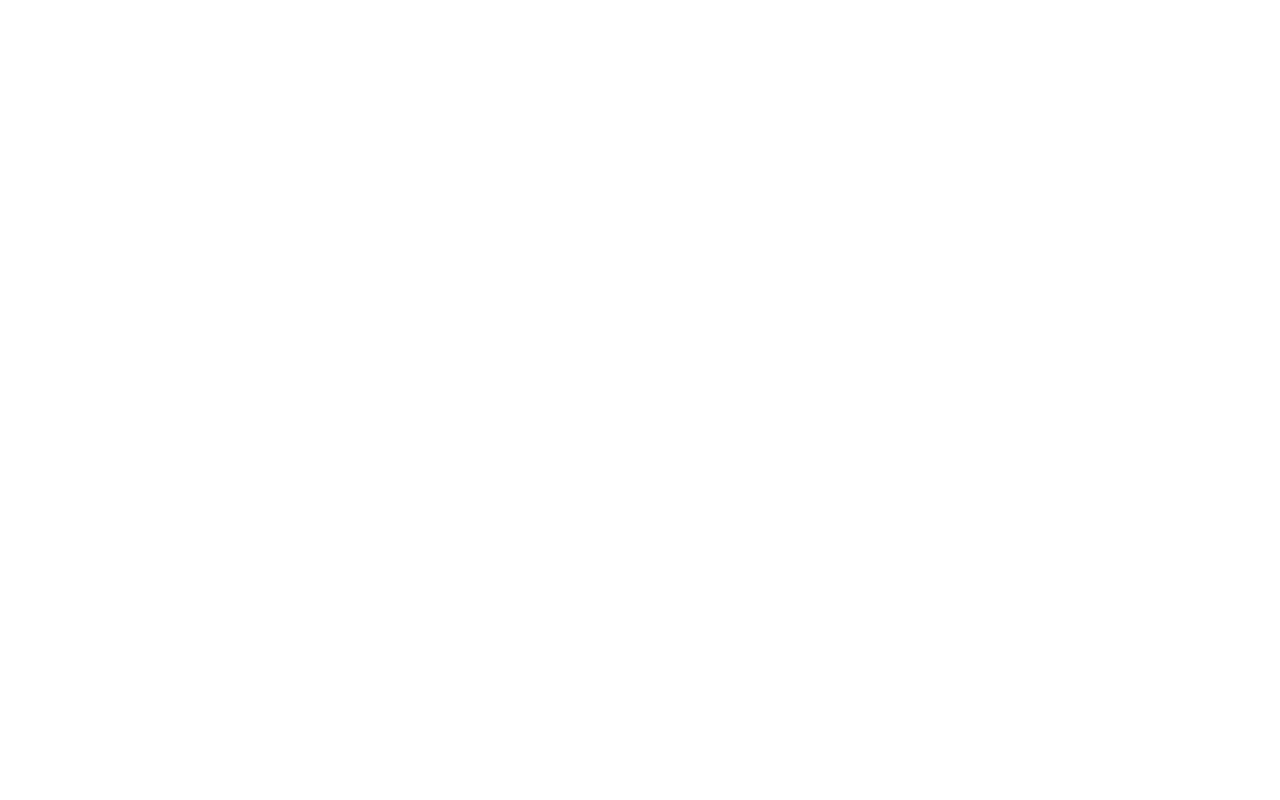
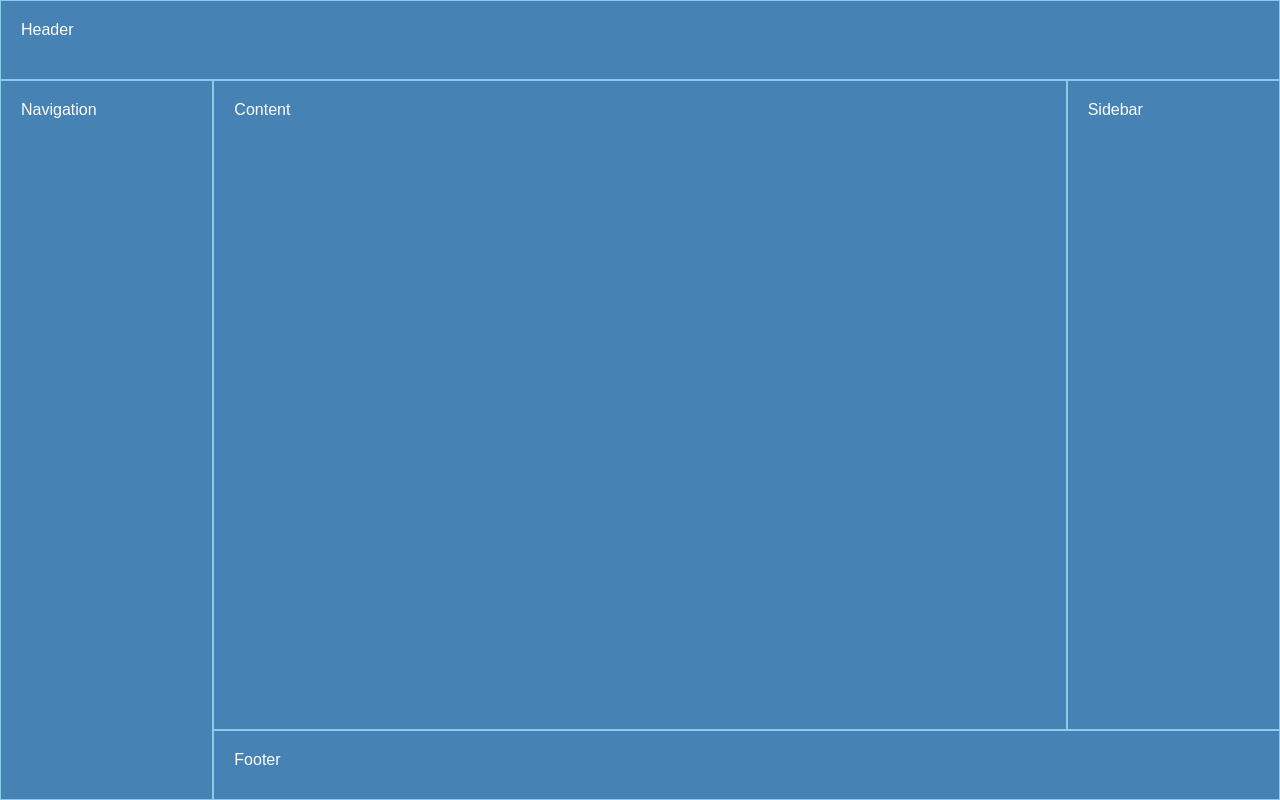
Before and after one commit to sgnahouidavid1/CSS-Grid-Crash-Course, a plain HTML site: page sandbox/grid2.html in a window 1280 px wide. Drawn offline with Linux system fonts and the light colour scheme.

Commit message:
third commit

```diff
--- /dev/null
+++ b/sandbox/css/grid2styles.css
@@ -0,0 +1,46 @@
+*{
+    box-sizing: border-box;
+    margin: 0;
+    padding: 0;
+}
+
+body {
+    font-family: Arial, "Helvetica Neue", Helvetica, sans-serif;
+    font-size: 16px;
+    height: 100vh; /* Take the full viewport height */
+    display: grid;
+    /* Define the grid-template-areas structure */
+    grid-template-areas:
+    'header header header'
+    'nav main aside'
+    'nav footer footer'
+    ;
+    grid-template-columns: 1fr 4fr 1fr; /* 3 columns: nav, main, aside */
+    grid-template-rows: 80px 1fr 70px;  /* 3 rows: header, main, footer */
+}
+
+header, footer, main, aside, nav {
+    background-color: steelblue;
+    color: #fff;
+    padding: 20px;
+    border: skyblue 1px solid;
+}
+
+/* Grid areas */
+header {
+    grid-area: header; /* Header area */
+}
+nav {
+    grid-area: nav; /* Navigation area */
+}
+
+main {
+    grid-area: main; /* Main content area */
+}
+aside {
+    grid-area: aside; /* Sidebar area */
+}
+
+footer {
+    grid-area: footer; /* Footer area */
+}
--- a/grid2.html
+++ b/sandbox/grid2.html
@@ -7,6 +7,10 @@
     <title>CSS Grid Template Area </title>
 </head>
 <body>
-
+    <header>Header</header>
+    <main>Content</main>
+    <nav>Navigation</nav>
+    <aside>Sidebar</aside>
+    <footer>Footer</footer>
 </body>
 </html>
```
Also changed, not shown: css/grid2styles.css (deleted), sandbox/css/styles.css (renamed from css/styles.css), sandbox/grid.html (renamed from grid.html).
